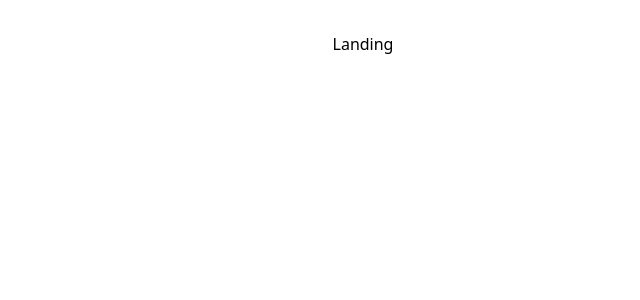
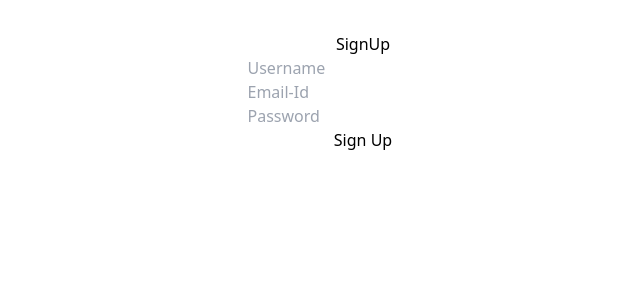
Before and after one commit to Akhil-Sharma-26/sobriety-app, a React (Vite) app in the folder client/: page / in a window 1280 px wide. Shown: the top 300 px of the page, without its empty margins (277-917 px from the left). Built offline with nearby package versions, Linux system fonts and the light colour scheme.

Commit message:
SignUP Testing Done 2

```diff
--- a/client/src/main.jsx
+++ b/client/src/main.jsx
@@ -19,8 +19,8 @@ user = localStorage.getItem("USERNAME");
 const router = createBrowserRouter(
   createRoutesFromElements(
     <Route path="/" element={<App />}>
-      <Route path="" element={<Landing />} />
-      <Route path="login" element={<LoginPage />} />
+      <Route path="" element={user ? <Landing /> : <SignupPage />} />
+      <Route path="login" element={!user ? <LoginPage /> : <Landing />} />
       <Route path="SignUp" element={<SignupPage />} />
     </Route>
   )
--- a/client/src/pages/Landing.jsx
+++ b/client/src/pages/Landing.jsx
@@ -1,4 +1,4 @@
-import React from "react";
+import React, { useEffect } from "react";
 
 const Landing = () => {
   return <div>Landing</div>;
--- a/client/src/pages/SignupPage.jsx
+++ b/client/src/pages/SignupPage.jsx
@@ -1,27 +1,33 @@
 import React, { useState } from "react";
 import { useRef } from "react";
 import axios from "axios";
+import { Navigate, useNavigate } from "react-router-dom";
 
 const SignupPage = () => {
   const [action, setAction] = useState("SignUp");
   const emailRef = useRef();
   const userNameRef = useRef();
   const passwordRef = useRef();
+  const navigate = useNavigate();
 
   const handleSubmit = () => {
-    let user = {
+    const user = {
       email: emailRef.current.value,
       display_name: userNameRef.current.value,
       password: passwordRef.current.value,
     };
     // user = JSON.stringify(user);
-    console.log(user);
+    // console.log(user);
+    if (user.email === "" || user.display_name === "" || user.password === "") {
+      alert("Please fill all the fields");
+      return;
+    }
     axios
       .post("http://localhost:8080/api/v1/users/register", user)
       .then((res) => {
         console.log(res);
+        navigate("/login");
       });
-    localStorage.setItem("USERNAME", user.display_name);
   };
 
   return (
```
Also changed, not shown: 1 other file (tests, documents, lock files or other folders).
